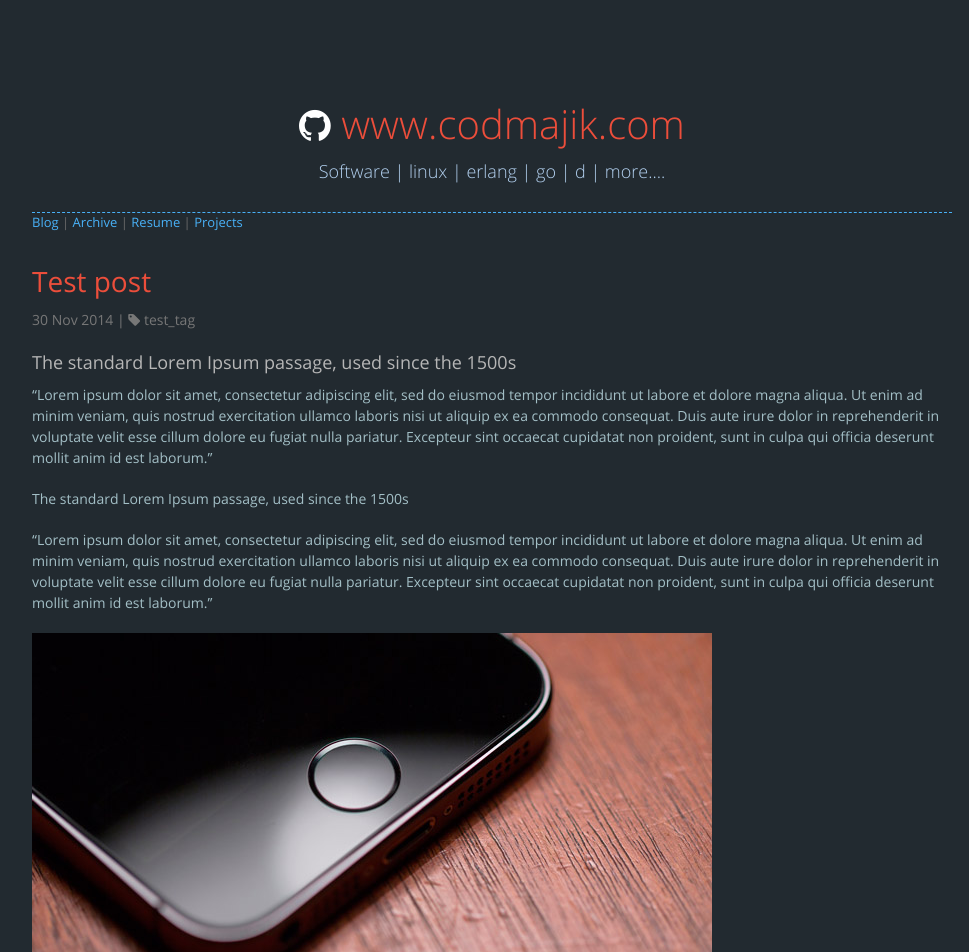
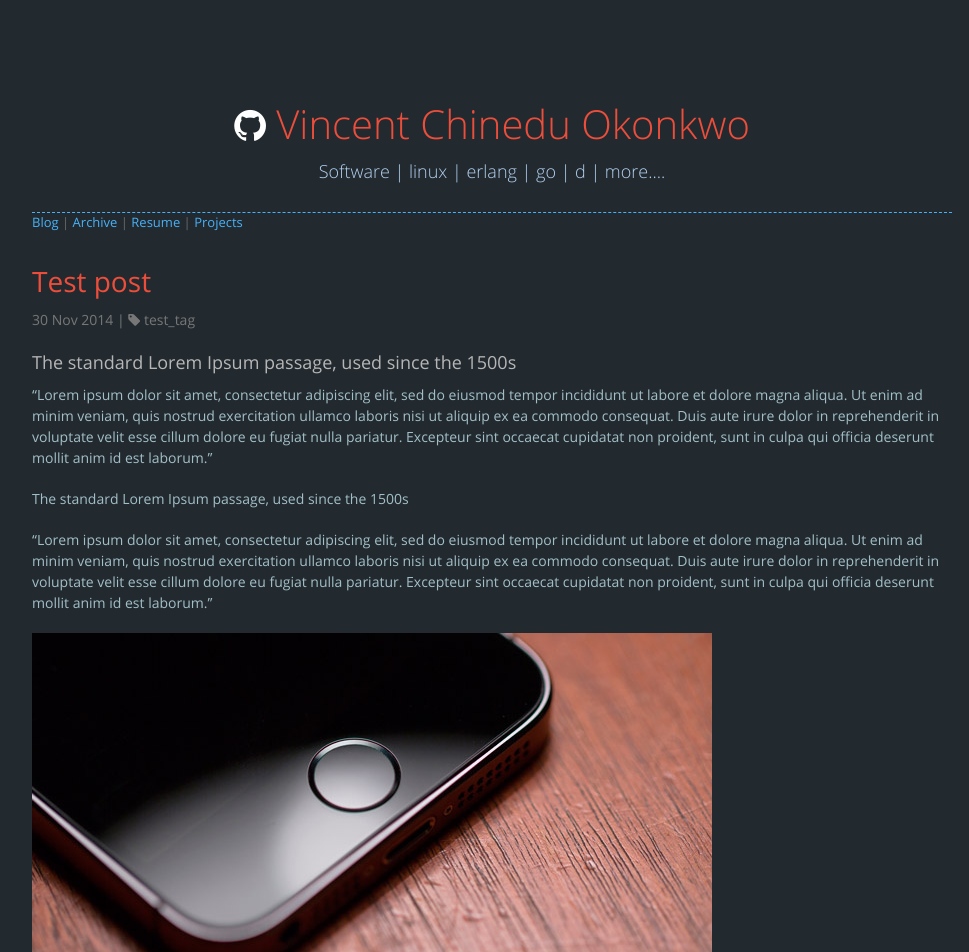
Before and after one commit to codmajik/codmajik.github.io, a Jekyll site: the page built from _posts/2014-11-30-testtest.md, in a window 1280 px wide. Shown: the top 952 px of the page, without its empty margins (148-1117 px from the left). Built offline with Jekyll 4.4.1, drawn with Linux system fonts in a browser that asks for light colours; nearby versions of some CDN libraries; comment, search, counter and statistics services are not loaded.

Commit message:
changed title

```diff
--- a/_includes/title.html
+++ b/_includes/title.html
@@ -8,7 +8,7 @@
       <a id="so-ic" href="{{site.stackoverflow}}"><i class="fa fa-stack-overflow"></i></a>
     {% endunless %}
 
-    <a id="sitename" href="/">www.codmajik.com</a>
+    <a id="sitename" href="/">Vincent Chinedu Okonkwo</a>
   </h1>
 
   <!-- Add something about you in p tag-->
```
